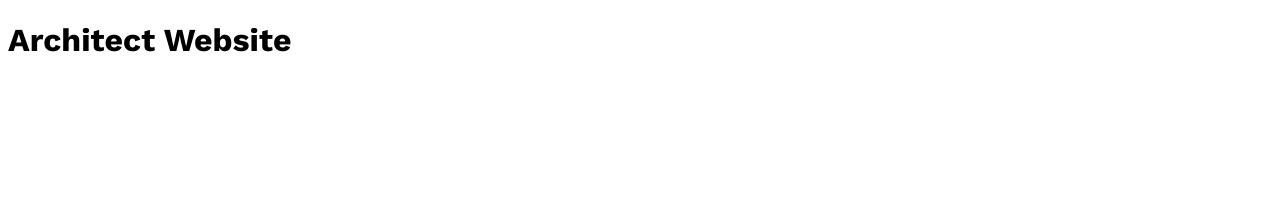
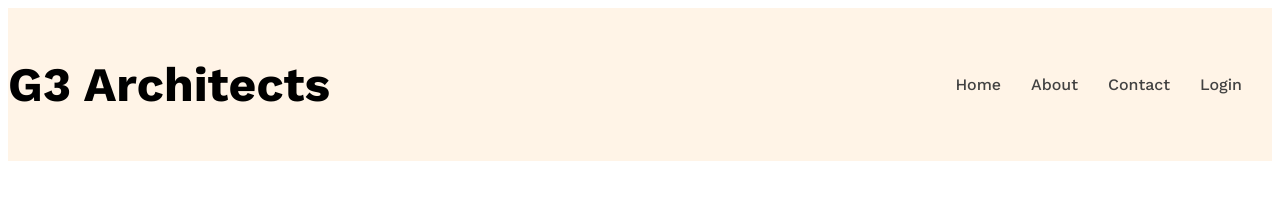
Before and after one commit to Tanvir6184/g3-architects-resources, a plain HTML site: page index.html in a window 1280 px wide. Drawn offline with nearby package versions, Linux system fonts and the light colour scheme.

Commit message:
navbar added

```diff
--- a/index.html
+++ b/index.html
@@ -6,8 +6,19 @@
     <title>G3 Architect Website</title><link rel="stylesheet" href="styles/architect.css">
 </head>
 <body class="work-sans-normal">
-    <header>
-        <h1>Architect Website</h1>
+    <header class="bg-light">
+        <nav class="navbar display-flex">
+            <h3 class="brand">G3 Architects</h3>
+            <ul class="nav-link display-flex">
+                <li class="nav-item"><a href="" class="nav-link text-gray">Home</a></li>
+                <li class="nav-item"><a href="" class="nav-link text-gray">About</a></li>
+                <li class="nav-item"><a href="" class="nav-link text-gray">Contact</a></li>
+                <li class="nav-item"><a href="" class="nav-link text-gray">Login</a></li>
+            </ul>
+        </nav>
+        <div class="banner">
+
+        </div>
     </header>
     <main>
 
--- a/styles/architect.css
+++ b/styles/architect.css
@@ -1,5 +1,4 @@
 @import url('https://fonts.googleapis.com/css2?family=Work+Sans:ital,wght@0,100..900;1,100..900&display=swap');
-
 
 .work-sans-normal {
   font-family: "Work Sans", sans-serif;
@@ -7,3 +6,44 @@
   font-weight: 400;
   font-style: normal;
 }
+
+/* shared styles */
+.display-flex{
+    display: flex;
+}
+/* dark 02 */
+.text-gray{
+    color: #424242;
+}
+/* dark 03 */
+.text-lite-gray{
+    color: #727272;
+}
+.bg-light{
+    background-color: #FFF4E7;
+}
+/* header styles */
+
+/* navbar styles */
+.navbar{
+    justify-content: space-between;
+    align-items: center;
+}
+
+.nav-item{
+    list-style: none;
+    margin-right: 30px;
+}
+.nav-link{
+    text-decoration: none;
+    font-weight: 500;
+
+}
+.navbar, .banner{
+    max-width: 1440px;
+    margin: 0 auto;
+}
+.brand{
+    font-weight: 700;
+    font-size: 3rem;
+}
```
